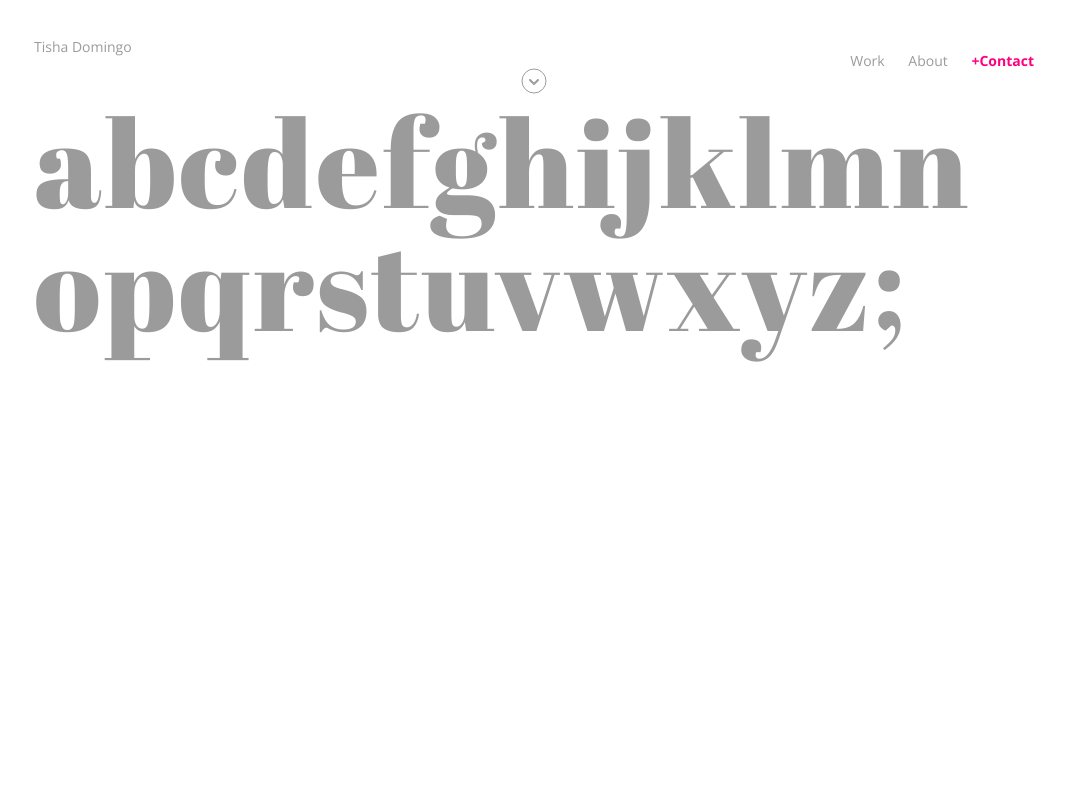
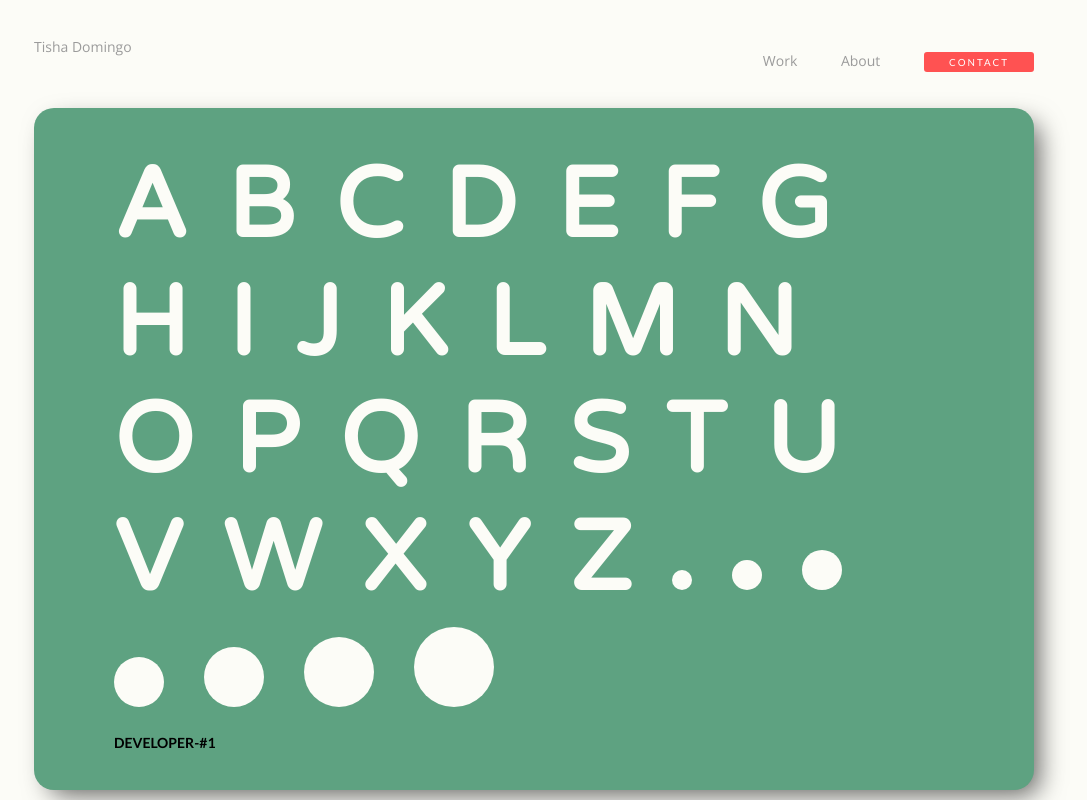
Before and after one commit to tisha1/portfoliosite, a plain HTML site: page index.html in a window 1280 px wide. Shown: the top 800 px of the page, without its empty margins (106-1193 px from the left). Drawn offline with nearby package versions, Linux system fonts and the light colour scheme.

Commit message:
green letter version

```diff
--- a/css/styles.css
+++ b/css/styles.css
@@ -7,6 +7,7 @@ html, body {
 	color: #9b9b9b;
 	font-family: 'Open Sans', sans-serif;
 	font-size: 14px;
+	background-color: #FCFCF7;
 
 }
 
@@ -18,8 +19,22 @@ html, body {
 }
 
 .magenta {
-	color: #ff0080;
+	color: #FF5252;
 }
+
+.buttonColorBox {
+	color: #fff;
+	background-color: #FF5252;
+	border-radius: 3px;
+	padding: 4px 25px;
+	letter-spacing: 2px;
+	font-size: .7rem;
+	font-family: 'Lato', sans-serif;
+
+
+}
+
+
 
 .bold {
 	font-weight: 700;
@@ -28,9 +43,6 @@ html, body {
 .clear {
 	clear: both;
 }
-
-
-
 
 .arrow {
 
@@ -47,7 +59,7 @@ html, body {
 
 #home {
 	padding-top: 40px;
-	height: 1024px;
+	height: 100%;
 
 
 }
@@ -69,25 +81,18 @@ section nav {
 
 nav a {
 	text-decoration: none;
-	margin-left: 20px;
+	margin-left: 40px;
 	padding-bottom: 2px;
 	color: #9b9b9b;
+
 
 }
 
 nav a:hover {
-	border-bottom: 2px solid #ff0080;
 
 }
 
-/*.firstLine {
-	animation: typeOne 2s steps(120, end);
-
-}
-
-.secondLine {
-	animation: typeTwo 4s steps(60, end);
-}
+/*
 
 .colorChange {
 	animation: fadeIn 2s 4s;
@@ -99,27 +104,121 @@ nav a:hover {
 #hero {
 	margin-top:40px;
 	margin-bottom: 80px;
-	position: fixed;
+	/*position: fixed;*/
 	/*top: 0;*/
 	/*left: 0;*/
-	z-index: -1;
-	width: inherit;
+	/*z-index: -1;*/
 	/*height: 300%;*/
+	background-color: #5EA281;
+	border-radius: 20px;
+	padding: 40px 80px;
+
+	-webkit-box-shadow: 10px 10px 26px -5px rgba(0,0,0,0.61);
+    -moz-box-shadow: 10px 10px 26px -5px rgba(0,0,0,0.61);
+    box-shadow: 10px 10px 26px -5px rgba(0,0,0,0.61);
 
 
 }
 
 #hero p {
-	font-family: 'Abril Fatface', cursive;
-	font-size: 8.75rem;
+	font-family: 'Varela Round', sans-serif;
+	font-size: 7rem;
 	word-wrap: break-word;
-	letter-spacing: 3px;
+	letter-spacing: 40px;
 	width: inherit;
 	height: 100%;
+	color: #FCFCF7;
+	font-weight: bold;
+	line-height: 120%;
+
+	/*color: #EFF0EA;
+	text-shadow: #31684E -2px -2px 0;
+	background-clip: text;*/
+
 
 
 }
 
+
+
+.circle {
+	border-radius: 50%;
+	width: 20px;
+	height: 20px;
+	background-color: #FCFCF7;
+	display: inline-block;
+	margin-right: 40px;
+}
+
+.circle2 {
+	border-radius: 50%;
+	width: 30px;
+	height: 30px;
+	background-color: #FCFCF7;
+	display: inline-block;
+	margin-right: 40px;
+}
+
+.circle3 {
+	border-radius: 50%;
+	width: 40px;
+	height: 40px;
+	background-color: #FCFCF7;
+	display: inline-block;
+	margin-right: 40px;
+}
+
+.circle4 {
+	border-radius: 50%;
+	width: 50px;
+	height: 50px;
+	background-color: #FCFCF7;
+	display: inline-block;
+	margin-right: 40px;
+}
+
+.circle5 {
+	border-radius: 50%;
+	width: 60px;
+	height: 60px;
+	background-color: #FCFCF7;
+	display: inline-block;
+	margin-right: 40px;
+}
+
+.circle6 {
+	border-radius: 50%;
+	width: 70px;
+	height: 70px;
+	background-color: #FCFCF7;
+	display: inline-block;
+	margin-right: 40px;
+}
+
+.circle7 {
+	border-radius: 50%;
+	width: 80px;
+	height: 80px;
+	background-color: #FCFCF7;
+	display: inline-block;
+	margin-right: 40px;
+}
+
+.circle8 {
+	border-radius: 50%;
+	width: 90px;
+	height: 90px;
+	background-color: #FCFCF7;
+	display: inline-block;
+	margin-right: 40px;
+}
+
+.blackType {
+	font-family: 'Lato', sans-serif;
+	color: black;
+	font-size: 1rem;
+	font-weight: 700;
+}
 
 
 
@@ -251,12 +350,14 @@ textarea {
 
 button {
 	appearance: none;
-	padding: 5px 40px;
-	background-color: #ff0080;
 	color: #fff;
-	font-family: 'Open Sans', sans-serif;
+	background-color: #FF5252;
+	border-radius: 3px;
 	border: none;
-	margin-bottom: 40px;
+	padding: 4px 40px;
+	letter-spacing: 2px;
+	font-size: .7rem;
+	font-family: 'Lato', sans-serif;
 
 }
 
--- a/index.html
+++ b/index.html
@@ -12,7 +12,7 @@
 	<link rel="stylesheet" type="text/css" href="css/reset.css">
 	<link rel="stylesheet" type="text/css" href="css/styles.css">
 	<!-- external fonts -->
-	<link href="https://fonts.googleapis.com/css?family=Abril+Fatface|Open+Sans:400,700,800" rel="stylesheet">
+	<link href="https://fonts.googleapis.com/css?family=Abril+Fatface|Bungee|Lato:400,700|Open+Sans:400,700|Varela+Round" rel="stylesheet">
 
 </head>
 
@@ -24,10 +24,13 @@
 
 				<a href="#work" class="smoothScroll">Work</a>
 				<a href="#about" class="smoothScroll">About</a>
-				<a href="#footer" class="magenta bold smoothScroll">+Contact</a>
+				<a href="#footer" class="buttonColorBox smoothScroll">CONTACT</a>
 			</nav>
 			<div id="hero">
-				<p class="firstLine">abcdefg<span class="colorChange">hi</span>jklmnopqrstuvwxyz;</p>
+			<p>ABCDEFG<span>HI</span>JKLMNOPQRSTUVWXYZ<span class="circle"></span><span class="circle2"></span><span class="circle3"></span><span class="circle4"></span><span class="circle5"></span><span class="circle6"></span><span class="circle7"></span></p>
+
+			<div class="blackType">DEVELOPER-#1</div>
+
 			</div>
 
 			<a href="#work" class="smoothScroll"><svg width="26px" height="26px" viewBox="137 137 26 26" version="1.1" xmlns="http://www.w3.org/2000/svg" xmlns:xlink="http://www.w3.org/1999/xlink">
--- a/js/scripts.js
+++ b/js/scripts.js
@@ -1,15 +1,15 @@
 $(document).ready(function() {
 
-	function parallax(){
-    var scrolled = $(window).scrollTop();
-    $('#hero').css('margin-top', '100px');
-    $('#hero').css('top', -(scrolled * 0.3) + 'px');
-	}
+	// function parallax(){
+ //    var scrolled = $(window).scrollTop();
+ //    $('#hero').css('margin-top', '100px');
+ //    $('#hero').css('top', -(scrolled * 0.3) + 'px');
+	// }
 
 
-	$(window).scroll(function(e){
-	    parallax();
-	});
+	// $(window).scroll(function(e){
+	//     parallax();
+	// });
 
 
 	$('.smoothScroll').click(function() {
```
